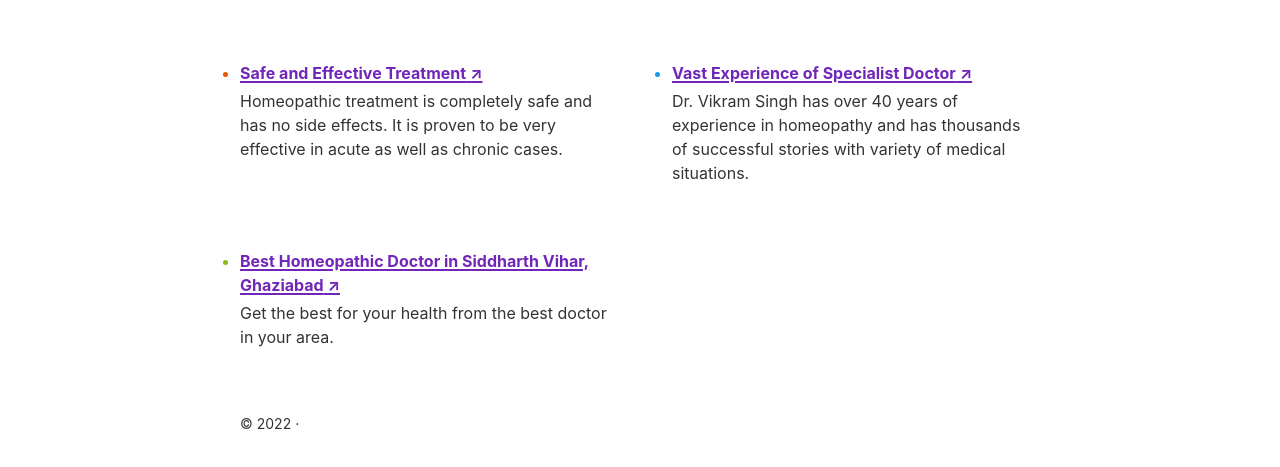
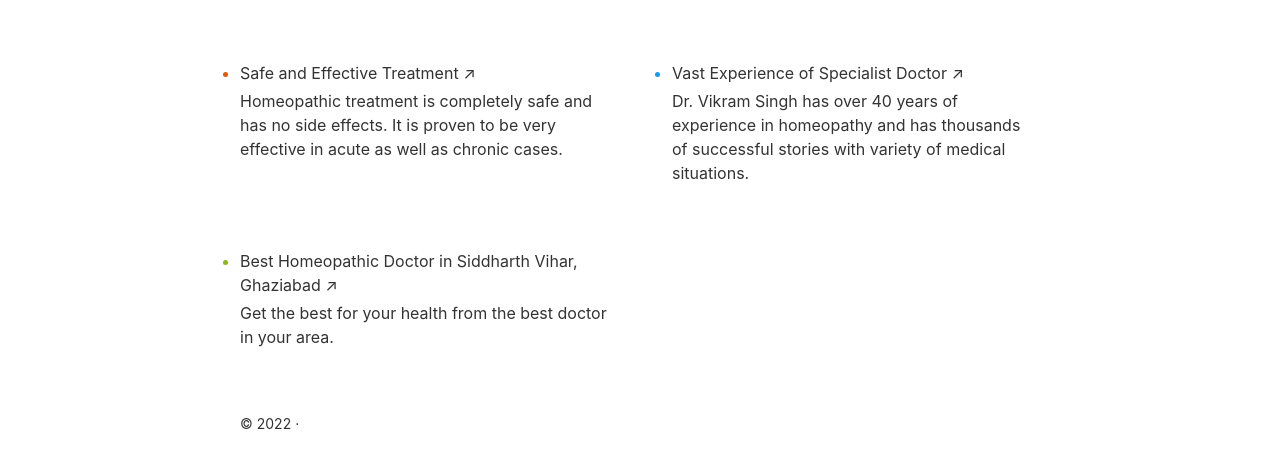
Before and after one commit to abc-90/homeoclinic, a Gatsby site: page / in a window 1280 px wide. Shown: the part 301-768 px from the top of the page. Built offline with nearby package versions, Linux system fonts and the light colour scheme; Gatsby itself is replaced by a stand-in of ours.

Commit message:
Removed href

```diff
--- a/src/pages/index.js
+++ b/src/pages/index.js
@@ -84,13 +84,10 @@ const IndexPage = () => (
     </div>
     <ul className={styles.list}>
       {links.map(link => (
-        <li key={link.url} className={styles.listItem}>
-          <a
-            className={styles.listItemLink}
-            href={`${link.url}${utmParameters}`}
-          >
+        <li className={styles.listItem}>
+
             {link.text} ↗
-          </a>
+
           <p className={styles.listItemDescription}>{link.description}</p>
         </li>
       ))}
```
